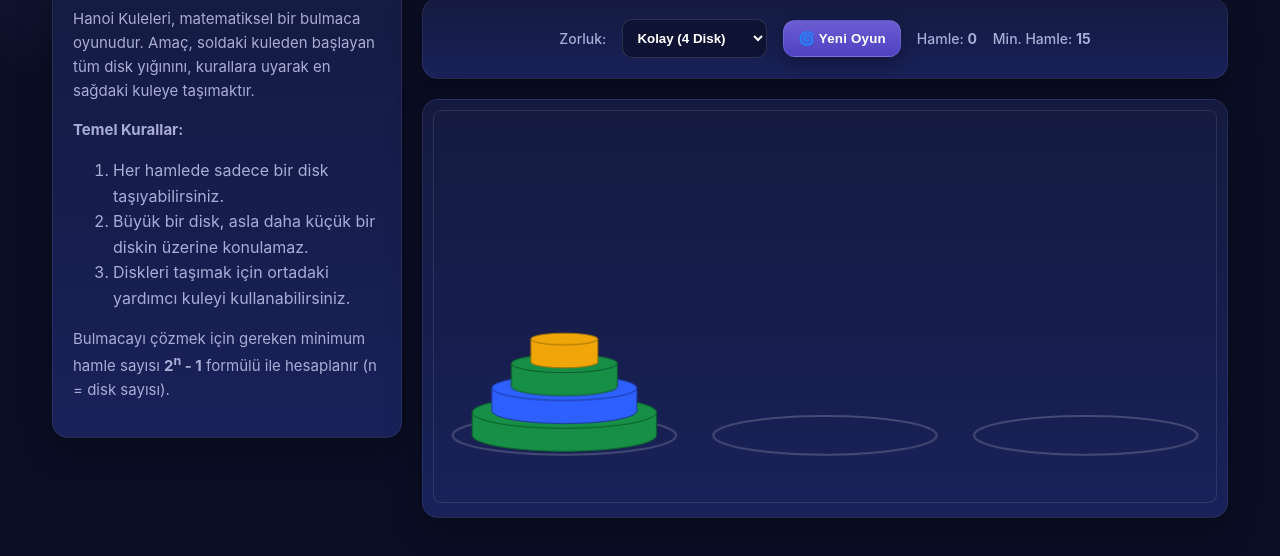
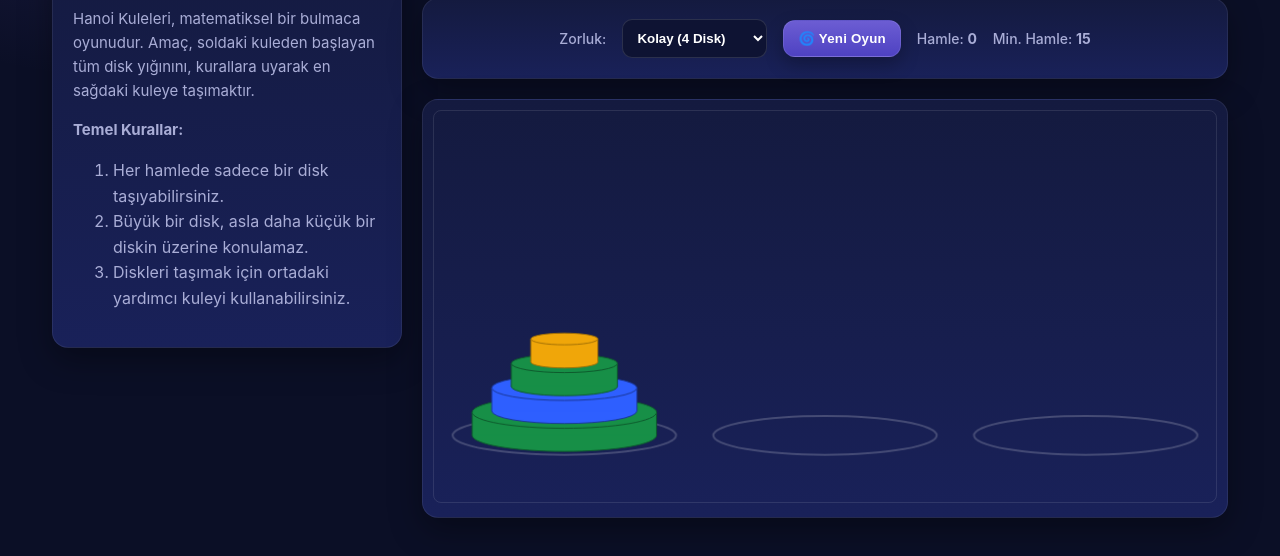
Before and after one commit to erhan3861/hanoi-kulesi-algoritma-oyunu, a plain HTML site: page index.html in a window 1280 px wide. Shown: the part 104-660 px from the top of the page. Drawn offline with Linux system fonts and the light colour scheme.

Commit message:
Update index.html

```diff
--- a/index.html
+++ b/index.html
@@ -168,9 +168,6 @@ select {
         <li style="color: var(--muted); line-height: 1.6;">Büyük bir disk, asla daha küçük bir diskin üzerine konulamaz.</li>
         <li style="color: var(--muted); line-height: 1.6;">Diskleri taşımak için ortadaki yardımcı kuleyi kullanabilirsiniz.</li>
       </ol>
-      <p>
-        Bulmacayı çözmek için gereken minimum hamle sayısı <strong>2<sup>n</sup> - 1</strong> formülü ile hesaplanır (n = disk sayısı).
-      </p>
     </section>
 
     <div id="game-column">
```
